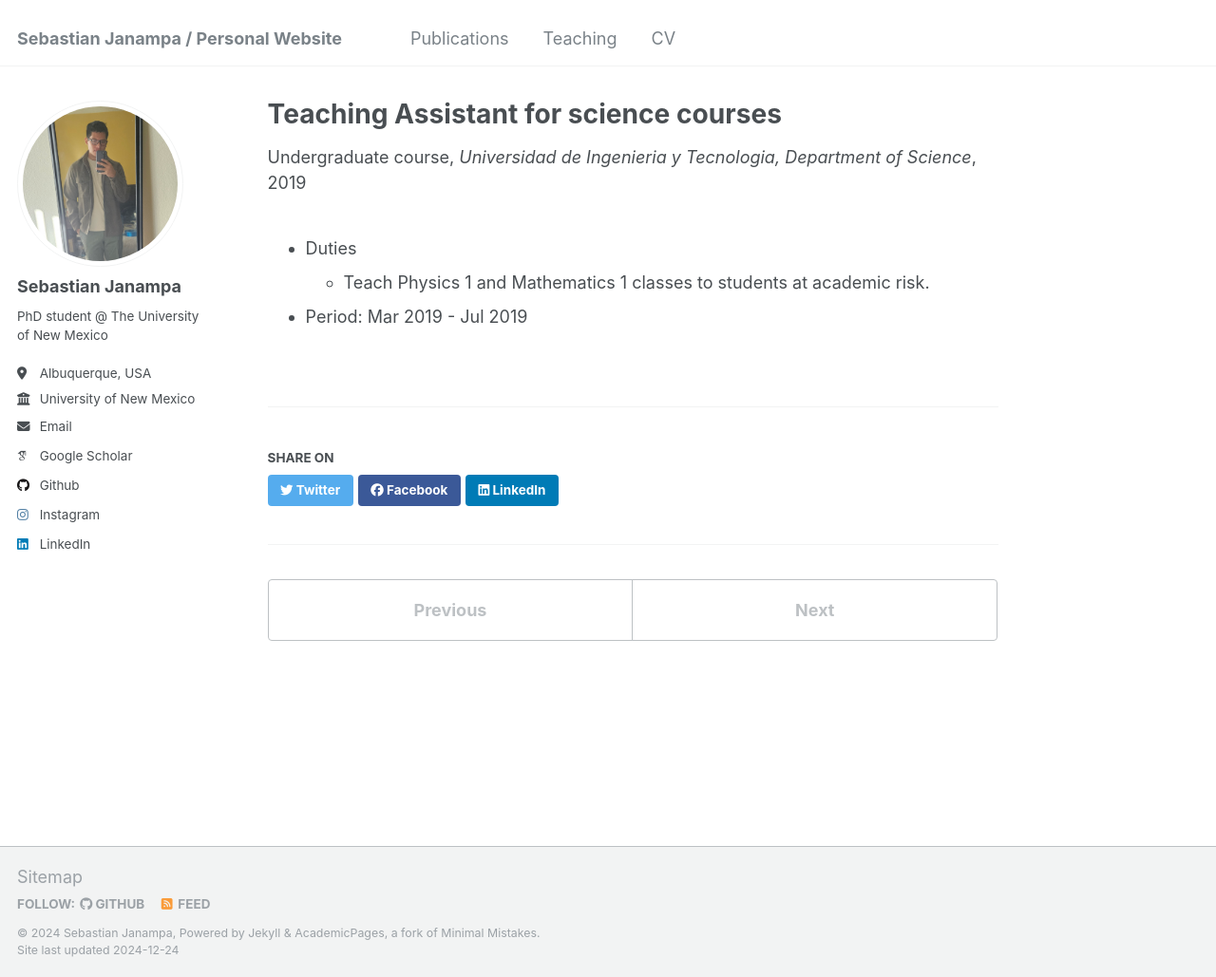
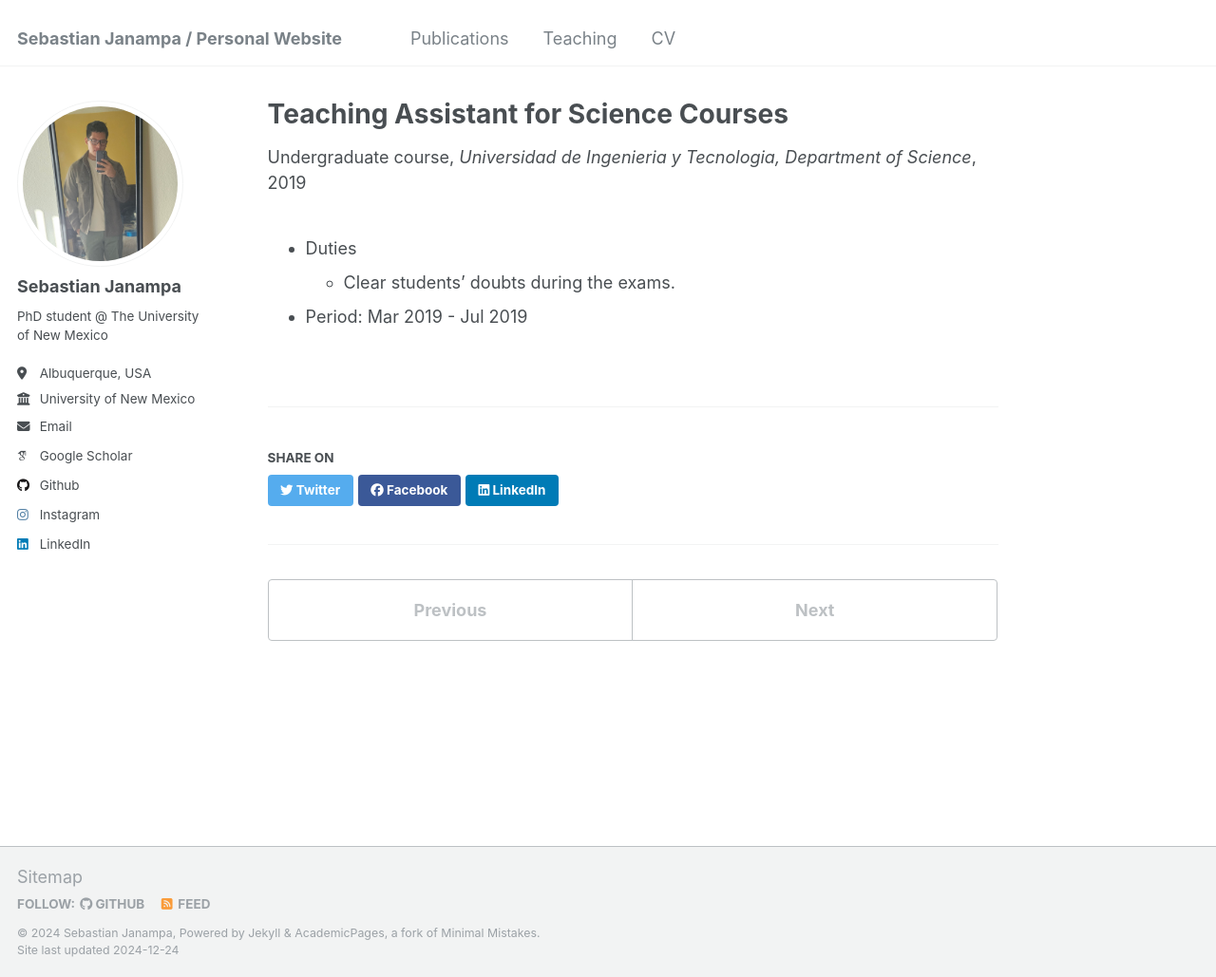
Before and after one commit to SebastianJanampa/SebastianJanampa.github.io, a Jekyll site: the page built from _teaching/utec_1.md, in a window 1280 px wide and 1029 px high. Shown: the whole window at 95% size. Built offline with Jekyll 4.4.1, drawn with Linux system fonts in a browser that asks for light colours; some web fonts are replaced.

Commit message:
Update utec_1.md

```diff
--- a/_teaching/utec_1.md
+++ b/_teaching/utec_1.md
@@ -1,5 +1,5 @@
 ---
-title: "Teaching Assistant for science courses"
+title: "Teaching Assistant for Science Courses"
 collection: teaching
 type: "Undergraduate course"
 permalink: /teaching/utec_1
@@ -9,5 +9,5 @@ location: "Lima, Peru"
 ---
 
 * Duties
-  *  Teach Physics 1 and Mathematics 1 classes to students at academic risk.
+  *  Clear students' doubts during the exams.
 * Period: Mar 2019 - Jul 2019
```
